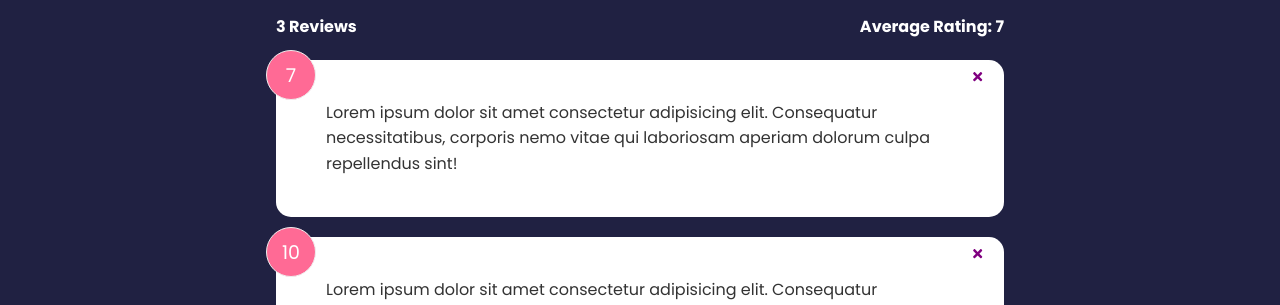
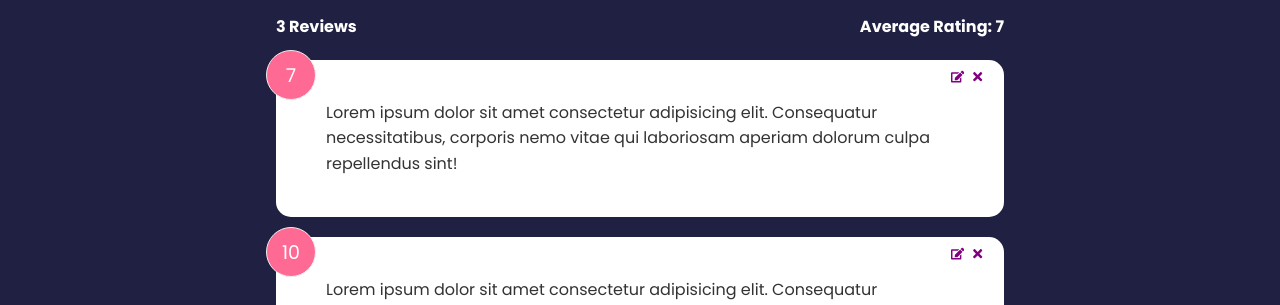
Before and after one commit to hrflkner/feedback-statistics, a React (Create React App) app: page / in a window 1280 px wide. Shown: the part 399-704 px from the top of the page. Built offline with nearby package versions, Linux system fonts and the light colour scheme.

Commit message:
Add Edit Button

```diff
--- a/src/components/FeedbackItem.jsx
+++ b/src/components/FeedbackItem.jsx
@@ -1,4 +1,4 @@
-import { FaTimes } from 'react-icons/fa';
+import { FaTimes, FaEdit } from 'react-icons/fa';
 import PropTypes from 'prop-types';
 import Card from '../shared/Card';
 
@@ -10,6 +10,9 @@ function FeedbackItem({ item, handleDelete }) {
             <button onClick={() => handleDelete(item.id)} className="close">
                 <FaTimes color="purple" />
             </button>
+            <button className="edit">
+                <FaEdit color="purple" />
+            </button>
             <div className="text-display">{item.text}</div>
         </Card>
     );
```
